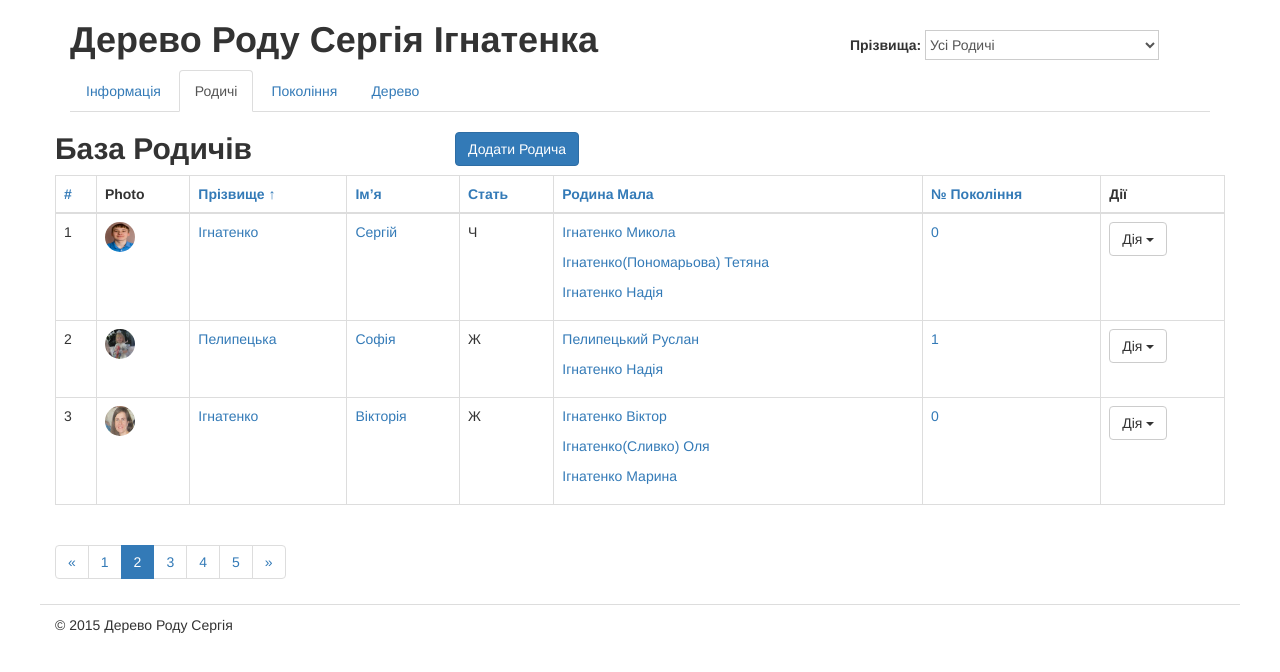
After one commit to grydinywka/familysdb, a Django app: page /relatives/ in a window 1280 px wide. The commit adds this page. Shown: the top 672 px of the page. Run offline with Django 3.2, Linux system fonts and the light colour scheme; some libraries are stand-ins or nearby versions.

```diff
--- /dev/null
+++ b/families/templates/families/base.html
@@ -0,0 +1,117 @@
+{% load static from staticfiles %}
+
+<!DOCTYPE html>
+<html lang="uk">
+<head>
+	<meta charset="UTF-8" />
+	<title>Родове Дерево Ігнатенка Сергія - {% block meta_title %}{% endblock meta_title %}</title>
+	<meta name="description" value="Сайт для Родового Дерева" />
+	<meta name="viewport" content="with=device-width, initial-scale=1">
+
+	 <!--Include Styles -->
+	<link href="https://maxcdn.bootstrapcdn.com/bootstrap/3.3.4/css/bootstrap.min.css" rel="stylesheet">
+
+	<link rel="stylesheet" type="text/css" href="{{ PORTAL_URL }}{% static "css/main.css" %}">
+
+	{% block extra_css %}{% endblock extra_css %}
+
+</head>
+<body>
+	<!-- Start Container -->
+	<div class="container">
+
+		<!-- Start Header -->
+		<div class="row" id="header">
+
+			<!-- Logo -->
+			<div class="col-xs-8">
+				<h1>Дерево Роду Сергія Ігнатенка</h1>
+			</div>
+
+			<!-- Group selector -->
+			<div class="col-xs-4" id="group-selector">
+				<strong>Прізвища:</strong>
+				<select>
+					<option value="">Усі Родичі</option>
+					<option value="">Ігнатенко</option>
+					<option value="">Пономарьов</option>
+				</select>
+			</div>
+		</div>
+		<!-- End Header -->
+
+		<!-- Start Subheader -->
+		<div class="row" id="sub-header">
+			<div class="col-xs-12">
+				<ul class="nav nav-tabs" role="tablist">
+					<li role="presentation"
+						{% url 'home' as the_url_home %}
+						{% if request.path == the_url_home %}class="active"{% endif %}>
+						<a href="{% url 'home' %}">Інформація</a>
+					</li>
+					<li role="presentation"
+						{% url 'relative_list' as the_url %}
+						{% if the_url in request.path %}class="active"{% endif %}>
+						<a href="{% url 'relative_list' %}">Родичі</a>
+					</li>
+
+					<li role="presentation"
+						{% url 'generations' as the_url %}
+						{% if the_url in request.path %}class="active"{% endif %}>
+						<a href="{% url 'generations' %}">Покоління</a>
+					</li>
+
+					<li role="presentation"
+						{% url "tree" as the_url %}
+						{% if the_url in request.path %}class="active"{% endif %}>
+						<a href="{% url 'tree' %}">Дерево</a>
+					</li>
+				</ul>
+			</div>
+		</div>
+		<!-- End Subheader -->
+
+		<!-- Start Main Page Content -->
+		<div class="row" id="content-colomns">
+
+			{% comment "Not used alert so far" %}
+			<!-- Status message -->
+			<div class="alert alert-warning">Статутне Повідомлення</div>
+			{% endcomment %}
+
+		<div class="row">
+			<div class="col-xs-4" id="head_base">
+				<h2>{% block title %}{% endblock title %}</h2>
+			</div>
+			<div class="col-xs-3" id="add_relative">
+				<!-- Add Relative Button -->
+				{% block add_relative %}{% endblock add_relative %}
+			</div>
+		</div>
+
+		<div class="row">
+			<div class="col-xs-12" id="content-colomn">
+
+				{% block content %}{% endblock content %}
+
+			</div>
+		</div>
+		<!-- End Main Page Content -->
+
+		<!-- Start Footer -->
+		<div class="row" id="footer">
+			<div class="col-xs-12">
+				&copy; 2015 Дерево Роду Сергія
+			</div>
+		</div>
+		<!-- End Footer -->
+
+	</div>
+	<!-- End Container -->
+
+	<!-- JS Section -->
+	<script src="https://cdnjs.cloudflare.com/ajax/libs/jquery/2.1.3/jquery.js"></script>
+	<script src="https://maxcdn.bootstrapcdn.com/bootstrap/3.3.4/js/bootstrap.min.js"></script>
+	{% block extra_js %}{% endblock extra_js %}
+</body>
+</html>
--- /dev/null
+++ b/families/templates/families/relatives_list.html
@@ -0,0 +1,77 @@
+{% extends "families/base.html" %}
+
+{% load static from staticfiles %}
+
+{% block meta_title %}Родичі{% endblock meta_title %}
+
+{% block title %}База Родичів{% endblock title %}
+
+{% block add_relative %}
+<a class="btn btn-primary" href="{% url "relatives_add" %}">Додати Родича</a>
+{% endblock add_relative %}
+
+{% block content %}
+<!-- Start Relatives' Listing -->
+<table class="table table-bordered table-hover">
+	<thead>
+		<tr>
+			<th><a href="#">#</a></th>
+			<th>Photo</th>
+			<th><a href="#">Прізвище &uarr;</a></th>
+			<th><a href="#">Ім’я</a></th>
+			<th><a href="#">Стать</a></th>
+			<th><a href="#">Родина Мала</a></th>
+			<th><a href="#">№ Покоління</a></th>
+			<th>Дії</th>
+		</tr>
+	</thead>
+	<tbody>
+		{% for relative in relatives %}
+		<tr>
+			<td>{{ relative.id }}</td>
+			<td><img src="{% static relative.photo %}" alt="Me" height="30" width="30"
+				class="img-circle" /></td>
+			<td><a title="Редагувати" href="{% url "relatives_edit" relative.id %}">
+				{{ relative.last_name }}</a></td>
+			<td><a title="Редагувати" href="{% url "relatives_edit" relative.id	%}">
+				{{ relative.first_name }}</a></td>
+			<td>{{ relative.sex }}</td>
+			<td><a href="{% url "relatives_native" relative.id %}">
+				{% for member in relative.family %}
+					<p>{{ member }}</p>
+				{% endfor %}
+				</a>
+			</td>
+			<td><a href="{% url "generations" %}">{{ relative.generation }}</a></td>
+			<td><div class="dropdown">
+				<button class="btn btn-default dropdown-toggle" type="button" data-toggle="dropdown">
+				Дія
+				<span class="caret"></span>
+				</button>
+				<ul class="dropdown-menu" role="menu">
+					<li role="presentation"><a role="menuitem" tabindex="-1"
+						href="{% url "relatives_info" relative.id %}">Інформація</a></li>
+					<li role="presentation"><a role="menuitem" tabindex="-1"
+						href="{% url "relatives_edit" relative.id %}">Редагувати</a></li>
+					<li role="presentation"><a role="menuitem" tabindex="-1"
+						href="{% url "relatives_delete" relative.id %}">Видалити</a></li>
+				</ul>
+				</div></td>
+		</tr>
+		{% endfor %}
+	</tbody>
+</table>
+<!-- End Relative Listing -->
+
+<nav>
+<ul class="pagination">
+<li><a href="#">&laquo;</a></li>
+<li><a href="#">1</a></li>
+<li class="active"><a href="#">2</a></li>
+<li><a href="#">3</a></li>
+<li><a href="#">4</a></li>
+<li><a href="#">5</a></li>
+<li><a href="#">&raquo;</a></li>
+</ul>
+</nav>
+{% endblock content %}
--- /dev/null
+++ b/families/views/relatives.py
@@ -0,0 +1,48 @@
+# -*- coding: utf-8 -*-
+
+from django.shortcuts import render
+from django.http import HttpResponse
+
+#Views for relatives
+
+def relatives_list(request):
+    relatives = (
+        {'id': 1,
+         'first_name': u'Сергій',
+         'last_name': u'Ігнатенко',
+         'sex': u'Ч',
+         'photo': 'img/sergiy.JPG',
+         'family': [u'Ігнатенко Микола', u'Ігнатенко(Пономарьова) Тетяна', u'Ігнатенко Надія'],
+         'generation': 0},
+        {'id': 2,
+         'first_name': u'Софія',
+         'last_name': u'Пелипецька',
+         'sex': u'Ж',
+         'photo': 'img/sofiya.JPG',
+         'family': [u'Пелипецький Руслан', u'Ігнатенко Надія'],
+         'generation': 1},
+        {'id': 3,
+         'first_name': u'Вікторія',
+         'last_name': u'Ігнатенко',
+         'sex': u'Ж',
+         'photo': 'img/vika.JPG',
+         'family': [u'Ігнатенко Віктор', u'Ігнатенко(Сливко) Оля', u'Ігнатенко Марина'],
+         'generation': 0}
+    )
+
+    return render(request, 'families/relatives_list.html', {'relatives': relatives})
+
+def relatives_add(request):
+    return HttpResponse('<h1>Additing relative</h1>')
+
+def relatives_edit(request, rid):
+    return HttpResponse('<h1>Editing relative # %s!</h1>' % rid)
+
+def relatives_native(request, rid):
+    return HttpResponse("<h1>Show native's cell of %s relative!</h1>" % rid)
+
+def relatives_info(request, rid):
+    return HttpResponse("<h1>Information about %s relative</h1>" % rid)
+
+def relatives_delete(request, rid):
+    return HttpResponse("<h1>Delete %s relative!</h1>" % rid)
--- /dev/null
+++ b/familiesdb/context_processors.py
@@ -0,0 +1,4 @@
+from .settings import PORTAL_URL
+
+def famalies_proc(request):
+    return {'PORTAL_URL': PORTAL_URL, 'main': [1,2]}
--- a/familiesdb/static/css/main.css
+++ b/familiesdb/static/css/main.css
@@ -1,3 +1,48 @@
-.my {
-    background-color:#111111;
+body {
+	background-color: ##fbfbfa;
 }
+
+/* Global Styles */
+h1, h2, h3, h4, h5, h6 {
+	font-weight: bold;
+}
+
+.alert {
+	/**/
+	margin-top: 10px;
+}
+
+#footer {
+	border-top: 1px solid #dddddd;
+	padding-top: 10px;
+}
+
+/* Group Selector */
+#group-selector {
+	margin-top: 30px;
+}
+
+#group-selector select {
+	margin: 0;
+	width: 65%;
+	background-color: #ffffff;
+	border: 1px solid #cccccc;
+	height: 30px;
+	line-height: 30px;
+	color: #555555;
+}
+
+#head_base {
+	/*border: 2px solid #cccccc;*/
+}
+
+#add_relative {
+	/*border: 2px solid #cccccc;*/
+	margin-top: 20px;
+}
+
+#myImg {
+	margin: 50px auto;
+	width: 360px;
+	display: block;
+}
--- a/familiesdb/urls.py
+++ b/familiesdb/urls.py
@@ -13,9 +13,26 @@ Including another URLconf
     1. Add an import:  from blog import urls as blog_urls
     2. Add a URL to urlpatterns:  url(r'^blog/', include(blog_urls))
 """
-from django.conf.urls import include, url
+from django.conf.urls import patterns, include, url
 from django.contrib import admin
 
-urlpatterns = [
+urlpatterns = patterns('',
+    #Info urls
+    url(r'^$', 'families.views.info.info', name='home'),
+
+    #Relatives urls
+    url(r'^relatives/$', 'families.views.relatives.relatives_list', name='relative_list'),
+    url(r'^relatives/add/$', 'families.views.relatives.relatives_add', name='relatives_add'),
+    url(r'^relatives/(?P<rid>\d+)/edit/$', 'families.views.relatives.relatives_edit', name='relatives_edit'),
+    url(r'^relatives/(?P<rid>\d+)/native/$', 'families.views.relatives.relatives_native', name='relatives_native'),
+    url(r'^relatives/(?P<rid>\d+)/info/$', 'families.views.relatives.relatives_info', name='relatives_info'),
+    url(r'^relatives/(?P<rid>\d+)/delete/$', 'families.views.relatives.relatives_delete', name='relatives_delete'),
+
+    #Generations urls
+    url(r'^generations/$', 'families.views.generations.generations_list', name='generations'),
+
+    #Tree's urls
+    url(r'^tree/', 'families.views.tree.tree', name='tree'),
+
     url(r'^admin/', include(admin.site.urls)),
-]
+)
```
Also changed, not shown: families/templates/families/generations_list.html (added, +36 -0 lines), families/templates/families/home.html (added, +22 -0 lines), families/views/generations.py (added, +35 -0 lines), families/views/info.py (added, +7 -0 lines), families/views/tree.py (added, +9 -0 lines), families/views/views.py (added, +61 -0 lines), families/views/__init__.py (added), familiesdb/static/img/g2.jpg (added), familiesdb/static/img/gentelman.jpg (added), familiesdb/static/img/sergiy.JPG (added), familiesdb/static/img/sofiya.JPG (added), familiesdb/static/img/vika.JPG (added).
